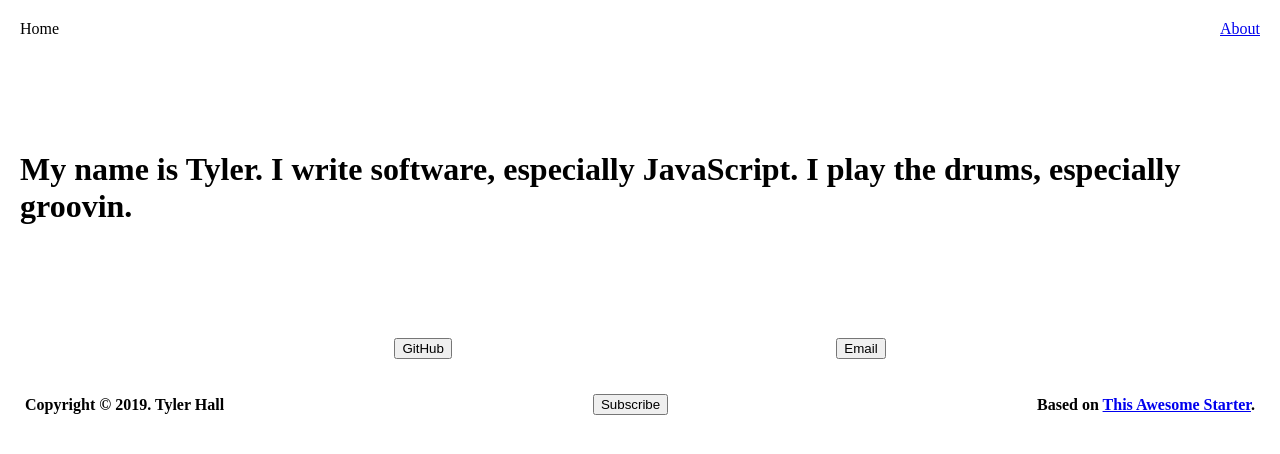
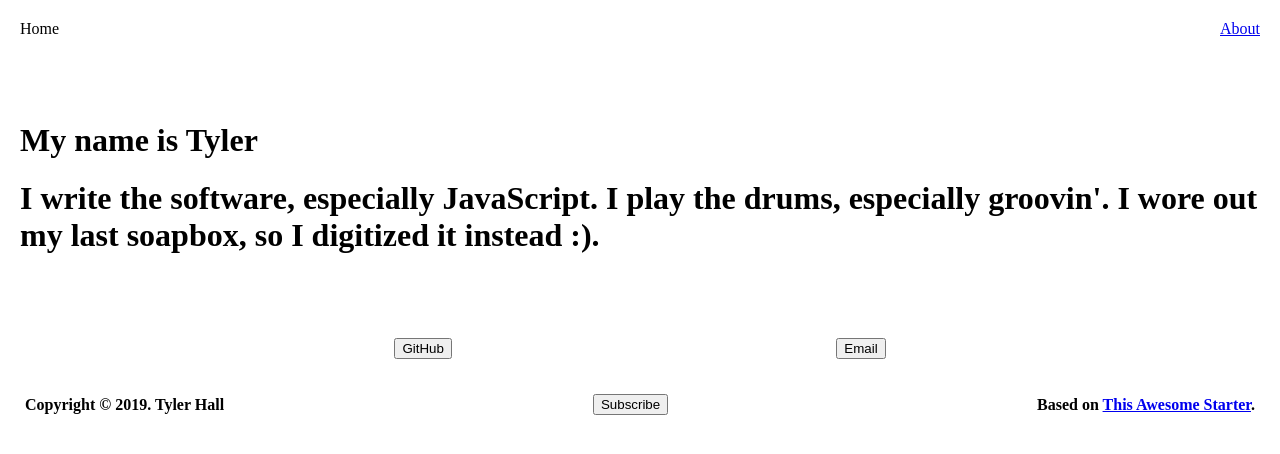
Before and after one commit to TillaTheHun0/TillaTheBlog0, a Gatsby site: page /about in a window 1280 px wide. Built offline with nearby package versions, Linux system fonts and the light colour scheme; Gatsby itself is replaced by a stand-in of ours.

Commit message:
feat: update About component content

```diff
--- a/data/SiteConfig.js
+++ b/data/SiteConfig.js
@@ -14,13 +14,12 @@ const config = {
   postDefaultCategoryID: 'Tech', // Default category for posts.
   dateFromFormat: 'YYYY-MM-DD', // Date format used in the frontmatter.
   dateFormat: 'DD/MM/YYYY', // Date format for display.
-  userName: 'TillaTheHun0', // Username to display in the author segment.
+  userName: 'Tyler', // Username to display in the author segment.
   userEmail: '0tillathehun0@gmail.com', // Email used for RSS feed's author segment
   userTwitter: '', // Optionally renders "Follow Me" in the UserInfo segment.
   userLocation: 'Charleston, SC, USA', // User location to display in the author segment.
-  userAvatar: 'https://github.com/TillaTheHun0.png', // User avatar to display in the author segment.
   userDescription:
-    "I write software, especially JavaScript. I play the drums, especially groovin'", // User description to display in the author segment.
+    "I write the software, especially JavaScript. I play the drums, especially groovin'. I wore out my last soapbox, so I digitized it instead :).", // User description to display in the author segment.
   // Links to social profiles/projects you want to display in the author segment/navigation bar.
   userLinks: [
     {
--- a/src/components/About/About.jsx
+++ b/src/components/About/About.jsx
@@ -10,9 +10,10 @@ export class About extends Component {
     return (
       <div>
         <div className='about'>
-          <h1>
-            My name is Tyler. I write software, especially JavaScript. I play the drums, especially groovin.
-          </h1>
+          <div>
+            <h1>My name is {this.props.config.userName}</h1>
+            <h1>{this.props.config.userDescription}</h1>
+          </div>
         </div>
         <UserLinks config={this.props.config} labeled />
       </div>
```
